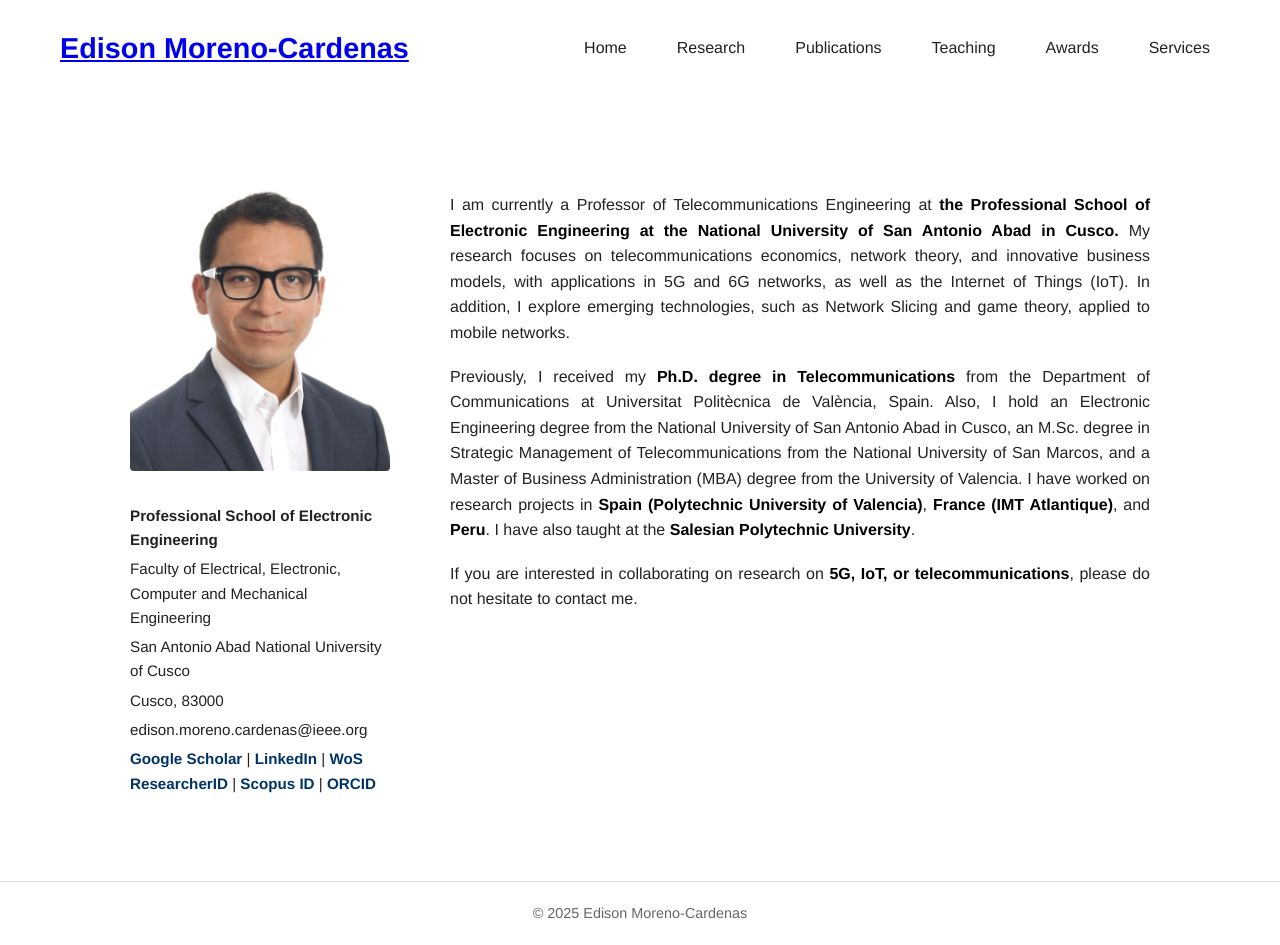
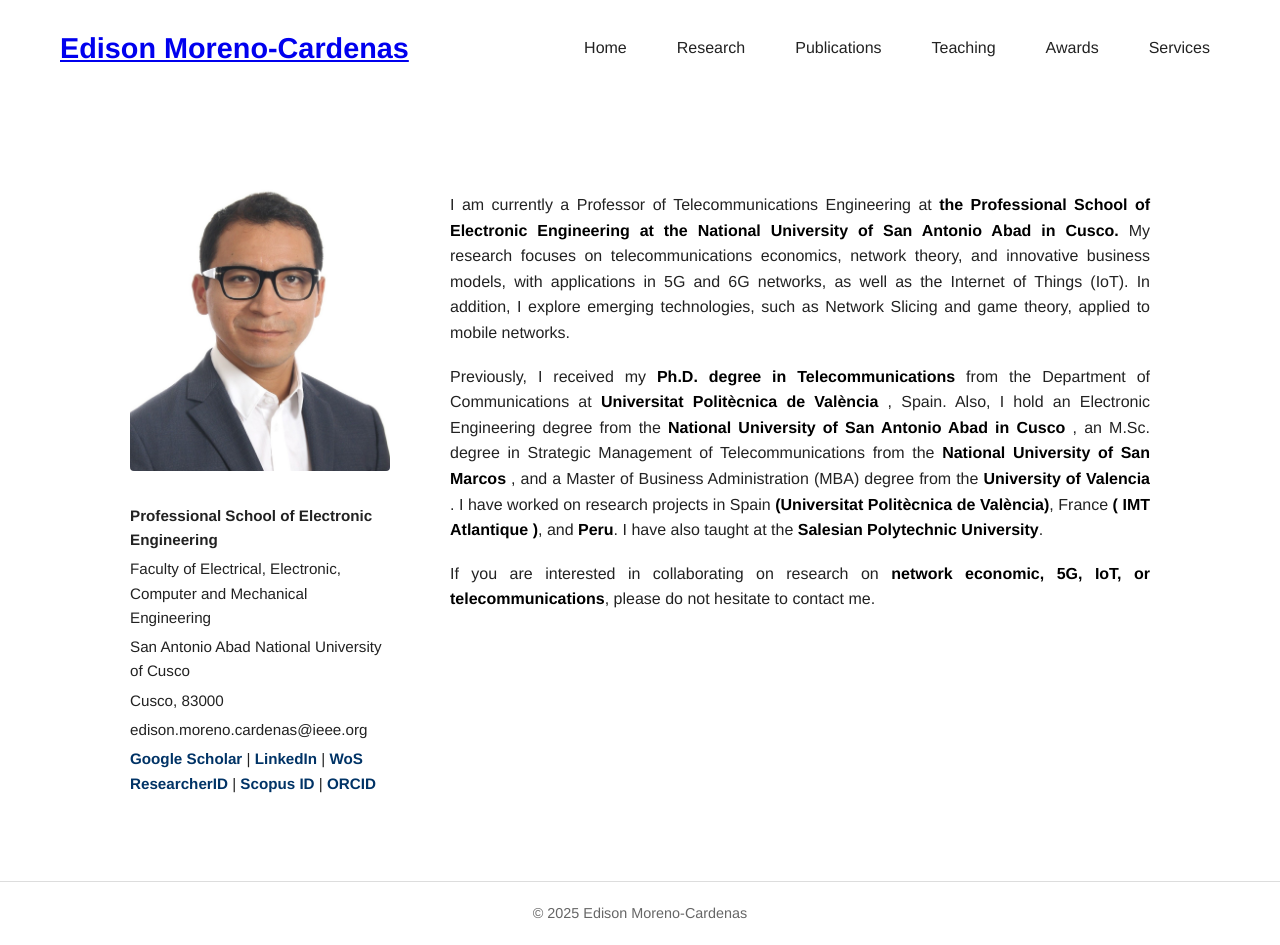
Before and after one commit to edisonmorenocardenas/edisonmorenocardenas.github.io, a Jekyll site: the page built from index.html, in a window 1280 px wide and 945 px high. Built offline with Jekyll 4.4.1, drawn with Linux system fonts in a browser that asks for light colours.

Commit message:
Actualizar contenido de

```diff
--- a/index.html
+++ b/index.html
@@ -37,19 +37,32 @@
       <a href="https://www.upv.es/entidades/edoctorado/programa-de-doctorado-en-telecomunicacion/" target="_blank" style="text-decoration: none; color: inherit;">
         <strong>Ph.D. degree in Telecommunications</strong>
       </a>
-      from the Department of Communications at Universitat Politècnica de València, Spain.
-      Also, I hold an Electronic Engineering degree from the National University of San Antonio Abad in Cusco,
-      an M.Sc. degree in Strategic Management of Telecommunications from the National University of San Marcos,
-      and a Master of Business Administration (MBA) degree from the University of Valencia.
+      from the Department of Communications at
+      <a href="https://www.upv.es/" target="_blank" style="text-decoration: none; color: inherit;">
+        <strong>Universitat Politècnica de València</strong>
+      </a>, Spain.
+      Also, I hold an Electronic Engineering degree from the
+      <a href="https://www.unsaac.edu.pe/" target="_blank" style="text-decoration: none; color: inherit;">
+        <strong>National University of San Antonio Abad in Cusco</strong>
+      </a>, an M.Sc. degree in Strategic Management of Telecommunications from the
+      <a href="https://www.unmsm.edu.pe/" target="_blank" style="text-decoration: none; color: inherit;">
+        <strong>National University of San Marcos</strong>
+      </a>, and a Master of Business Administration (MBA) degree from the
+      <a href="https://www.uv.es/" target="_blank" style="text-decoration: none; color: inherit;">
+        <strong>University of Valencia</strong>
+      </a>.
       I have worked on research projects in
-      <strong>Spain (Polytechnic University of Valencia)</strong>,
-      <strong>France (IMT Atlantique)</strong>, and
+      Spain <strong>(Universitat Politècnica de València)</strong>,
+      France <strong>(
+      <a href="https://www.imt-atlantique.fr/en" target="_blank" style="text-decoration: none; color: inherit;">
+        IMT Atlantique
+      </a>)</strong>, and
       <strong>Peru</strong>.
       I have also taught at the <strong>Salesian Polytechnic University</strong>.
     </p>
 
     <p>
-      If you are interested in collaborating on research on <strong>5G, IoT, or telecommunications</strong>,
+      If you are interested in collaborating on research on <strong>network economic, 5G, IoT, or telecommunications</strong>,
       please do not hesitate to contact me.
     </p>
   </div>
```
